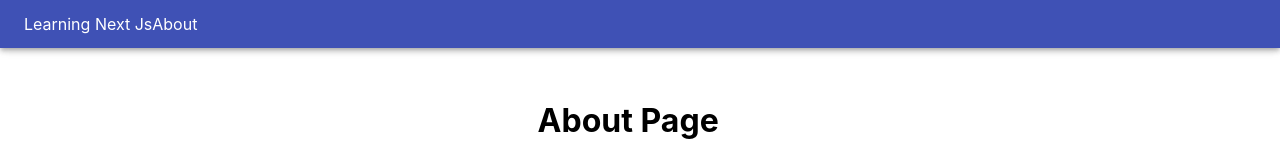
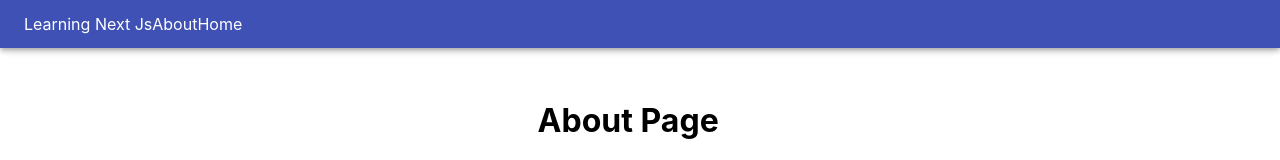
Before and after one commit to AshutoshSah-2000/LearnNext, a Next.js app: page /LearnNext/about in a window 1280 px wide. Shown: the top 160 px of the page. Built offline with nearby package versions, Linux system fonts and the light colour scheme.

Commit message:
Checking

```diff
--- a/components/Navbar.js
+++ b/components/Navbar.js
@@ -11,6 +11,8 @@ export default function Navbar({children}) {
                      Learning Next Js
                      <Link href="/about"><a>About</a>
                      </Link>
+                     <Link href="/"><a>Home</a>
+                     </Link>
                 </Toolbar>
             </AppBar>
         {children}
```
